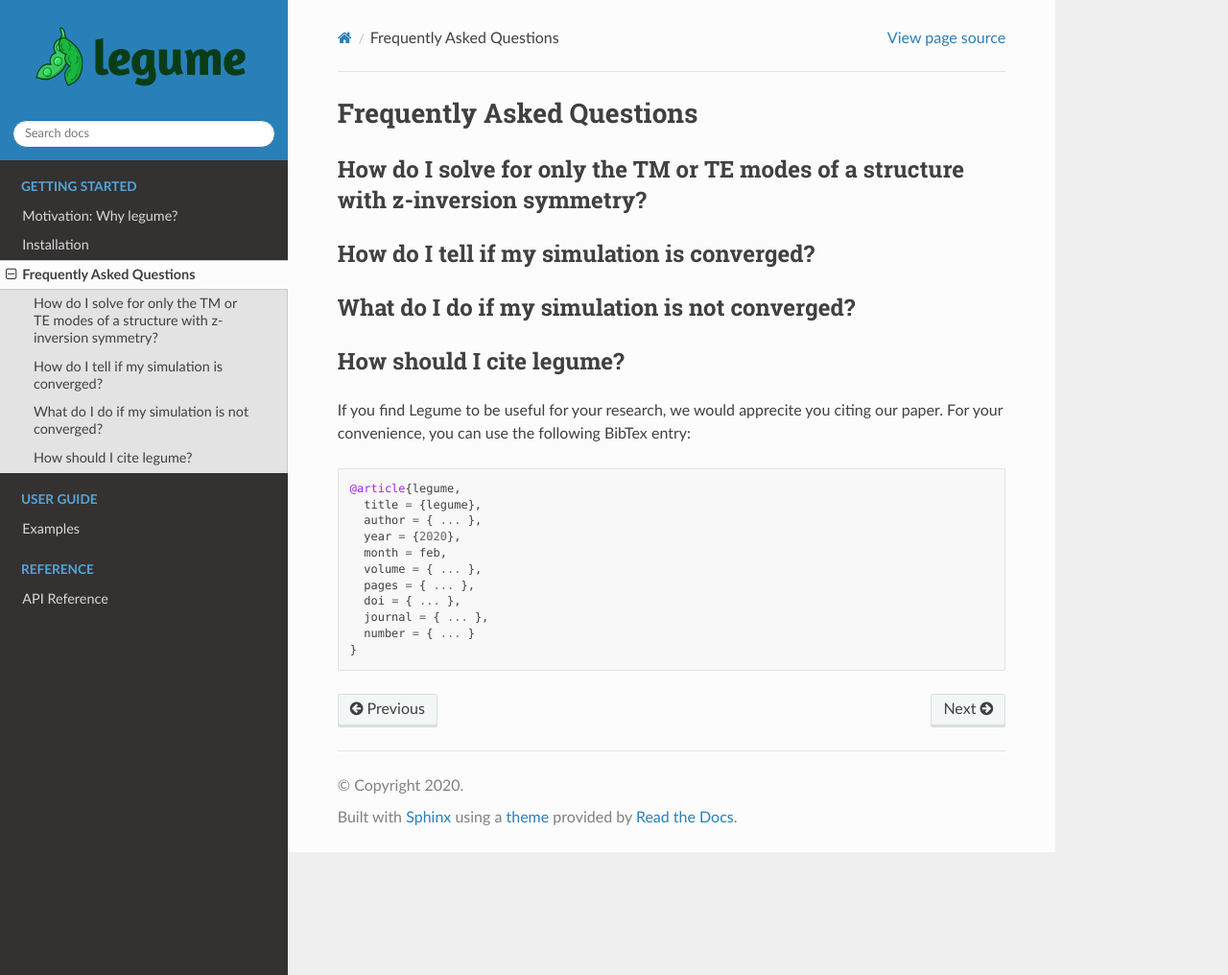
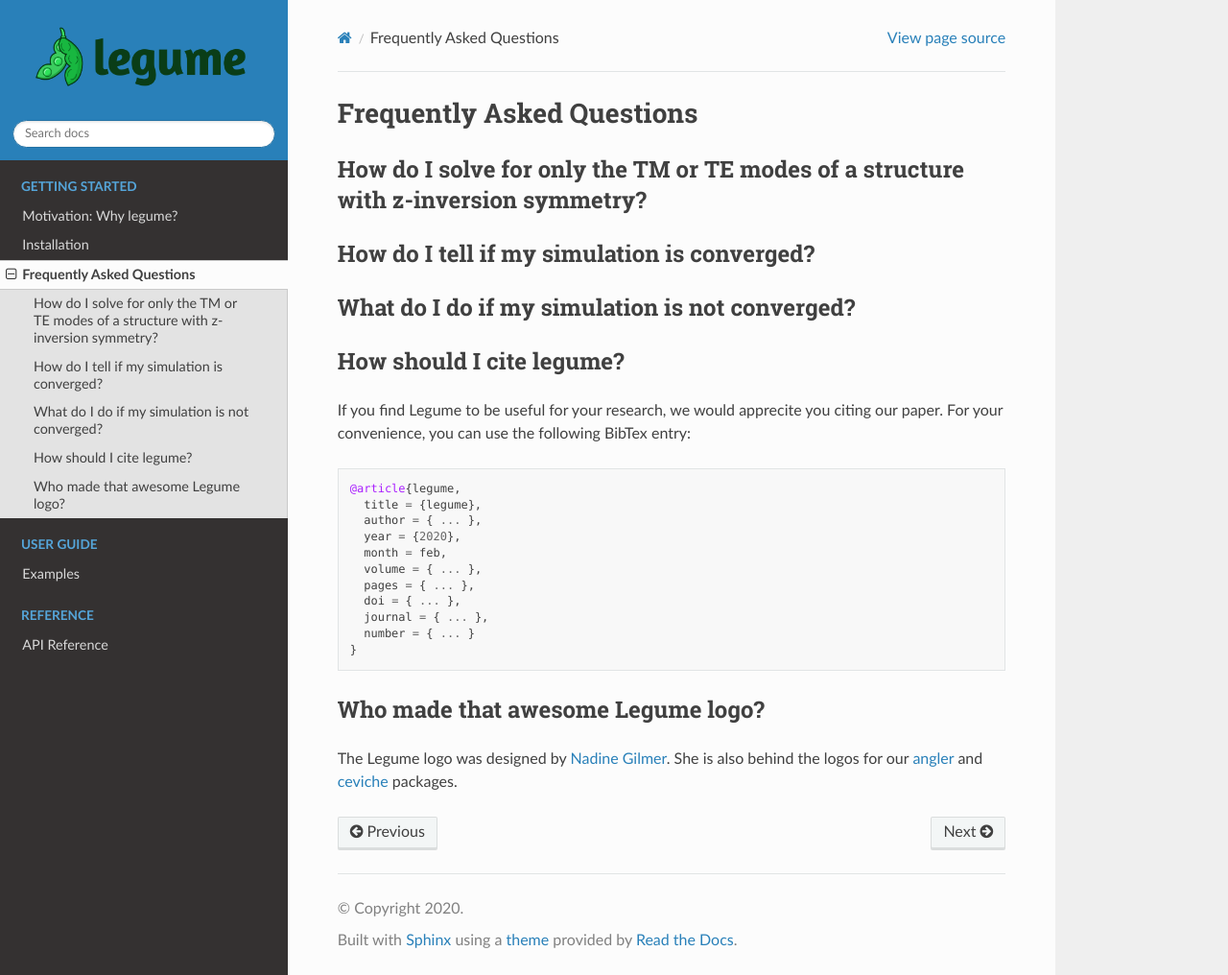
Before and after one commit to fancompute/legume, a Sphinx documentation site: the page built from docs/faq.rst, in a window 1280 px wide and 1016 px high. Shown: the whole window at 96% size. Built offline with Sphinx 7.4.7 and the Read the Docs theme 2.0.0, drawn with Linux system fonts in a browser that asks for light colours; pages that are not in the unit, such as notebooks, are missing from menus.

Commit message:
Added logo FAQ :)

```diff
--- a/docs/faq.rst
+++ b/docs/faq.rst
@@ -32,3 +32,9 @@
       journal = { ... },
       number = { ... }
     }
+
+
+Who made that awesome Legume logo?
+----------------------------------
+
+The Legume logo was designed by `Nadine Gilmer <https://nadinegilmer.com/>`_. She is also behind the logos for our `angler <https://github.com/fancompute/angler/>`_ and `ceviche <https://github.com/fancompute/ceviche/>`_ packages.
```
